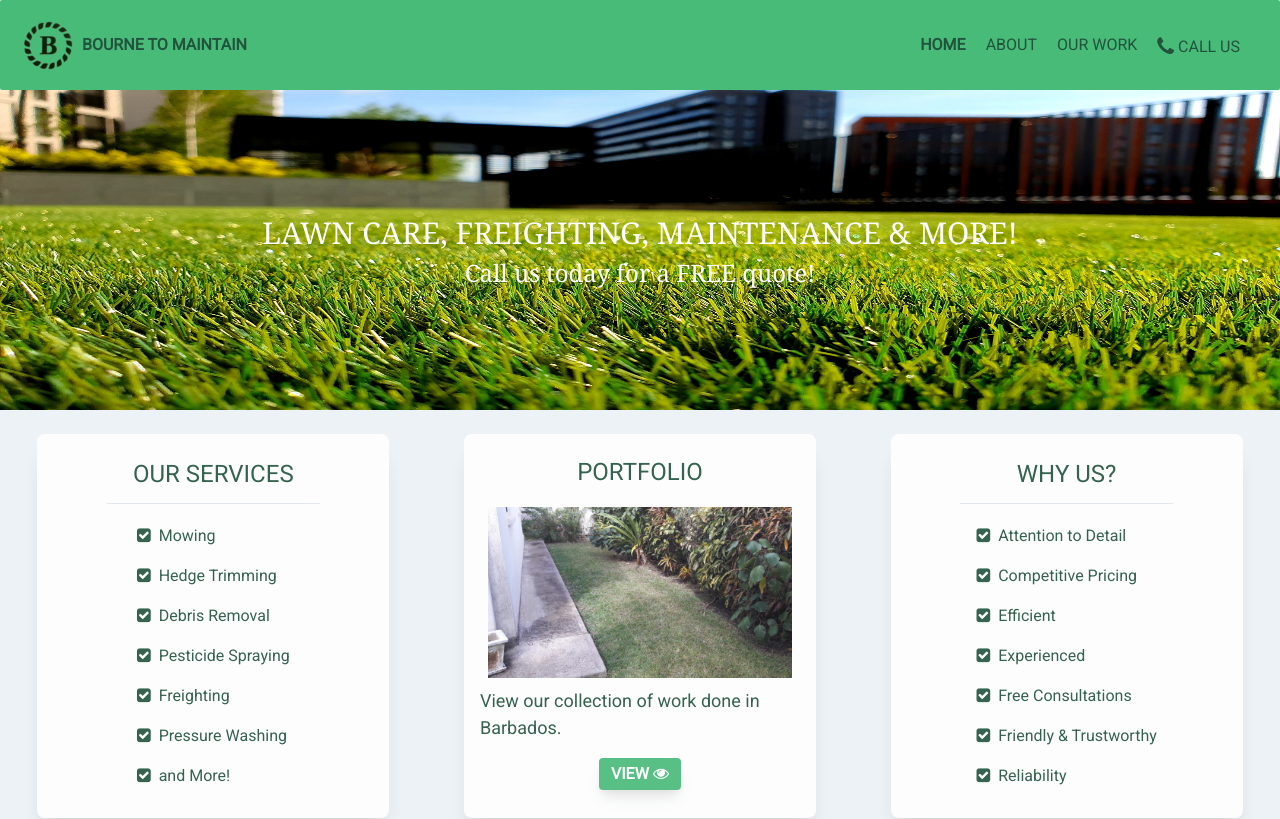
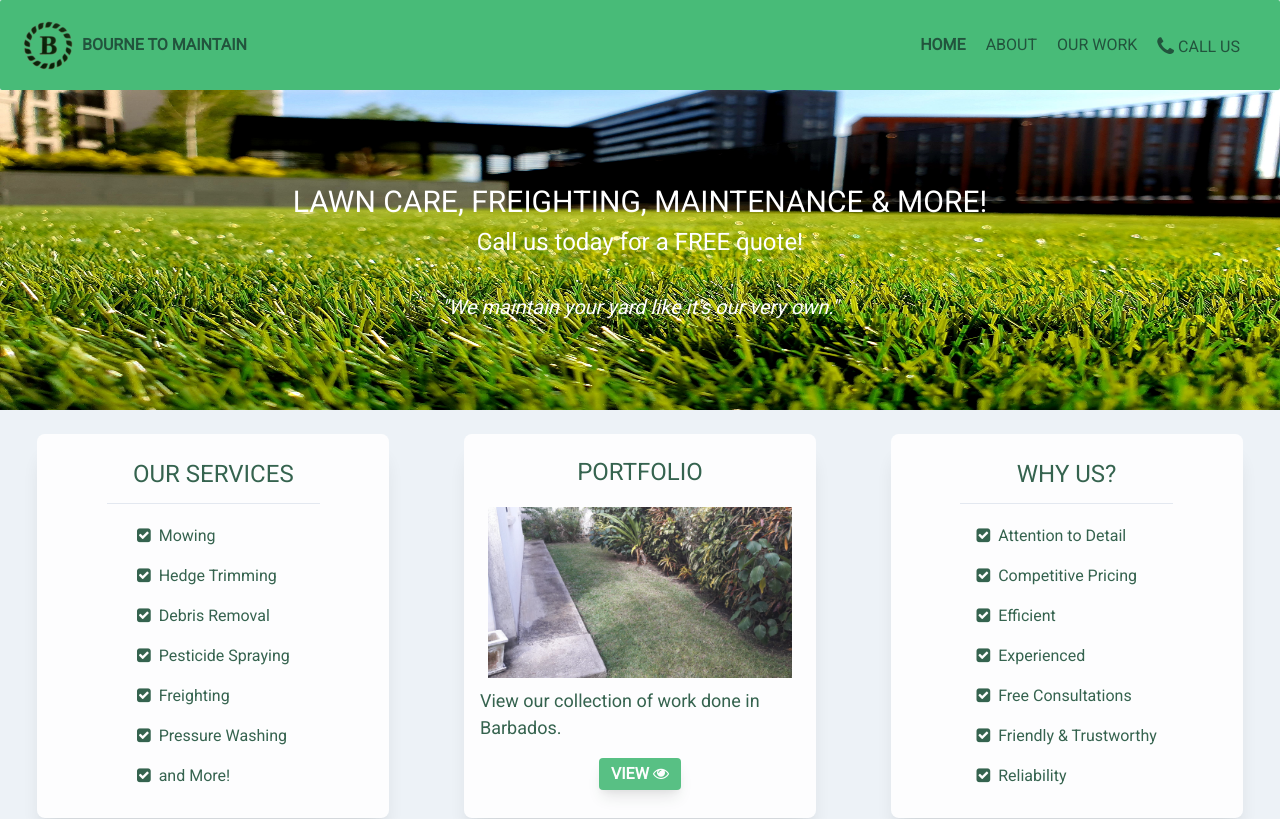
Before and after one commit to dilbourne/BourneToMaintain, a Next.js app: page / in a window 1280 px wide. Shown: the top 819 px of the page. Built offline with nearby package versions, Linux system fonts and the light colour scheme.

Commit message:
add slogan to banner

```diff
--- a/components/Banner.js
+++ b/components/Banner.js
@@ -3,8 +3,9 @@ const Banner = (props) => (
     <div className="container w-auto mx-auto rounded-sm">
         <div className="flex flex-col justify-around items-center w-full h-80" style={{ backgroundImage: "url(images/unsplash-banner.jpg)", backgroundSize: "100% 100%", backgroundPosition:"center", backgroundRepeat: "no-repeat"}}>
             <div className="jumbo flex flex-col justify-center items-center">
-                <h1 className="font-serif text-xs sm:text-xl xl:text-3xl uppercase text-white">{props.title}</h1>
-                <p className="font-serif text-xs  sm:text-lg xl:text-2xl text-white">{props.description}</p>
+                <h1 className="text-xs sm:text-xl xl:text-3xl uppercase text-white">{props.title}</h1>
+                <p className="text-xs  sm:text-lg xl:text-2xl text-white">{props.description}</p>
+                <p className="text-xs  sm:text-base xl:text-xl text-white mt-8 italic">{props.slogan}</p>
             </div>
         </div>
     </div>
```
